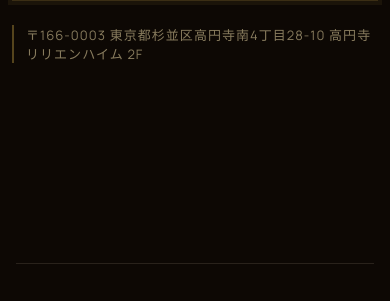
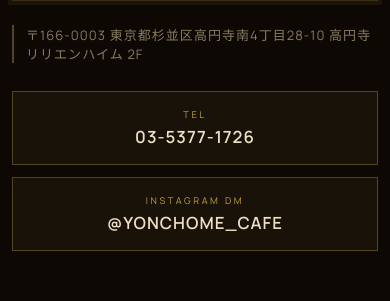
Before and after one commit to mypaac13-rgb/yonchome-cafe-lp, a plain HTML site: page index.html in a window 390 px wide. Shown: the part 10701-11002 px from the top of the page. Drawn offline with nearby package versions, Linux system fonts and the light colour scheme; a web font is replaced by a local one.

Commit message:
Add mobile-only reserve buttons (TEL / Instagram DM) below access section
Co-Authored-By: Claude Sonnet 4.6 <noreply@anthropic.com>

```diff
--- a/index.html
+++ b/index.html
@@ -2100,6 +2100,49 @@
       .menu-lightbox-prev:hover,
       .menu-lightbox-next:hover { opacity: 1; }
       .popular-menu-img { cursor: pointer; }
+
+      /* ── Mobile reserve buttons (hidden on desktop) ── */
+      .mobile-reserve-btns {
+        display: none;
+      }
+      @media (max-width: 720px) {
+        .mobile-reserve-btns {
+          display: flex;
+          flex-direction: column;
+          gap: 12px;
+          margin-top: 28px;
+        }
+        .mobile-reserve-btn {
+          display: flex;
+          flex-direction: column;
+          align-items: center;
+          justify-content: center;
+          gap: 4px;
+          padding: 16px 20px;
+          border: 1px solid rgba(196, 160, 66, 0.35);
+          background: rgba(196, 160, 66, 0.06);
+          text-decoration: none;
+          transition: background 0.2s, border-color 0.2s;
+        }
+        .mobile-reserve-btn:active {
+          background: rgba(196, 160, 66, 0.15);
+          border-color: var(--accent);
+        }
+        .mobile-reserve-btn__label {
+          font-family: var(--font-body);
+          font-size: 0.58rem;
+          letter-spacing: 0.28em;
+          color: var(--accent);
+          text-transform: uppercase;
+        }
+        .mobile-reserve-btn__value {
+          font-family: var(--font-body);
+          font-size: 1.05rem;
+          font-weight: 700;
+          letter-spacing: 0.06em;
+          color: var(--text);
+        }
+      }
 
       /* ── Mobile responsive (max 720px) ── */
       @media (max-width: 720px) {
@@ -2626,6 +2669,16 @@
           ></iframe>
         </div>
         <p class="access-address anim-up">〒166-0003 東京都杉並区高円寺南4丁目28-10 高円寺リリエンハイム 2F</p>
+        <div class="mobile-reserve-btns">
+          <a class="mobile-reserve-btn mobile-reserve-btn--tel" href="tel:0353771726">
+            <span class="mobile-reserve-btn__label">TEL</span>
+            <span class="mobile-reserve-btn__value">03-5377-1726</span>
+          </a>
+          <a class="mobile-reserve-btn mobile-reserve-btn--dm" href="https://www.instagram.com/yonchome_cafe/" target="_blank" rel="noopener">
+            <span class="mobile-reserve-btn__label">INSTAGRAM DM</span>
+            <span class="mobile-reserve-btn__value">@YONCHOME_CAFE</span>
+          </a>
+        </div>
       </section>
 
       <!-- INFORMATION -->
```
